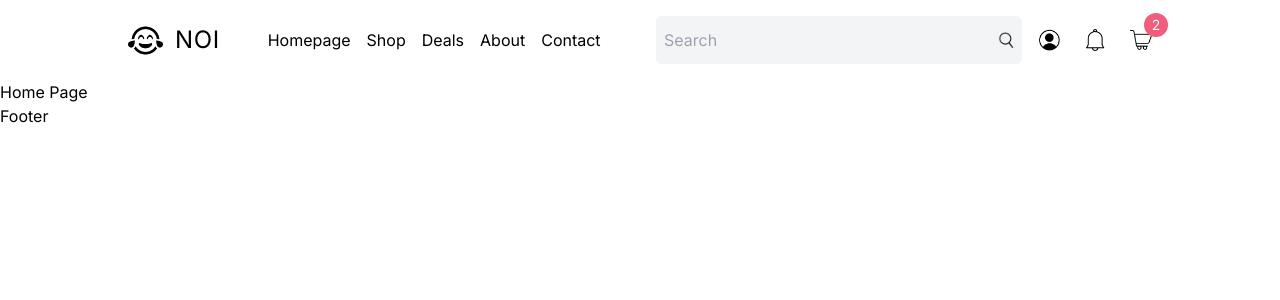
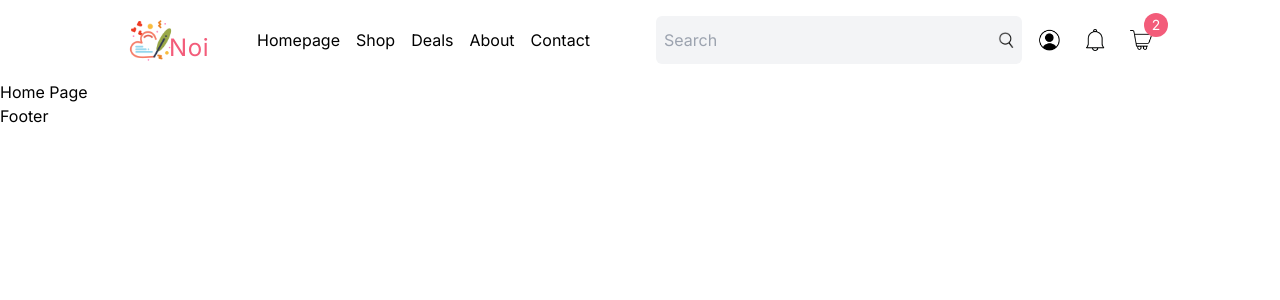
Before and after one commit to Noi-Git/next-ecommerce-lama, a Next.js app: page / in a window 1280 px wide. Shown: the top 300 px of the page. Built offline with nearby package versions, Linux system fonts and the light colour scheme.

Commit message:
add logo to navigation bar

```diff
--- a/src/components/Navbar.tsx
+++ b/src/components/Navbar.tsx
@@ -20,7 +20,8 @@ const Navbar = () => {
       {/* MOBILE */}
       <div className={navbarMobile}>
         <Link href='/'>
-          <div className={textLogo}>NOI</div>
+          <Image src='/heart.png' alt='face' width={45} height={45} />
+          <div className={textLogo}>Noi</div>
         </Link>
         <Menu />
       </div>
@@ -30,8 +31,9 @@ const Navbar = () => {
         {/* LEFT */}
         <div className={menuLeft}>
           <Link href='/' className={logo}>
-            <Image src='/face.png' alt='face' width={35} height={35} />
-            <div className={textLogo}>NOI</div>
+            <Image src='/heart.png' alt='face' width={45} height={45} />
+            {/* <Image src='/face-icon.svg' alt='face' width={35} height={35} /> */}
+            <div className={textLogo}>Noi</div>
           </Link>
           <div className={leftMenuXl}>
             <Link href='/'>Homepage</Link>
--- a/src/components/styles/navigationStyle.ts
+++ b/src/components/styles/navigationStyle.ts
@@ -13,7 +13,7 @@ export const menuLeft = 'w-1/3 xl:w-1/2 flex items-center gap-12'
 export const menuRight =
   'w-2/3 xl:w-1/2 flex items-center justify-between gap-4'
 
-export const textLogo = 'text-2xl tracking-wide'
+export const textLogo = 'text-2xl tracking-wide text-pink pt-4 -ml-4'
 
 export const pointer = 'cursor-pointer'
 
```
Also changed, not shown: public/face-icon.svg (added), public/heart.png (added).
